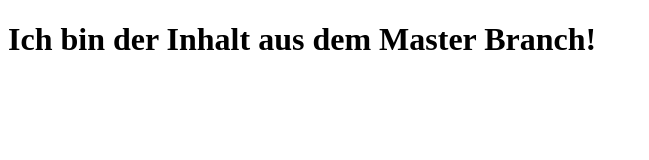
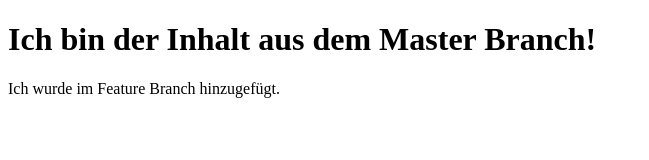
Before and after one commit to drHippert/gittest_fromlocal, a plain HTML site: page index.html in a window 1280 px wide. Shown: the whole page, without its empty margins (0-649 px from the left). Drawn offline with Linux system fonts and the light colour scheme.

Commit message:
Zeile in index.html im feature branch zugefügt

```diff
--- a/index.html
+++ b/index.html
@@ -8,5 +8,7 @@
 </head>
 <body>
     <h1>Ich bin der Inhalt aus dem Master Branch!</h1>
+    <p>Ich wurde im Feature Branch hinzugefügt.</p>
+
 </body>
 </html>
```
